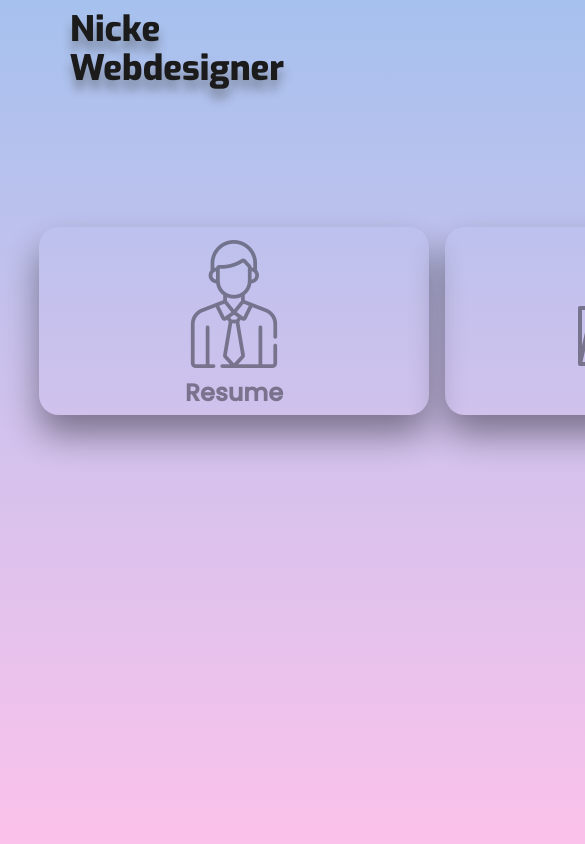
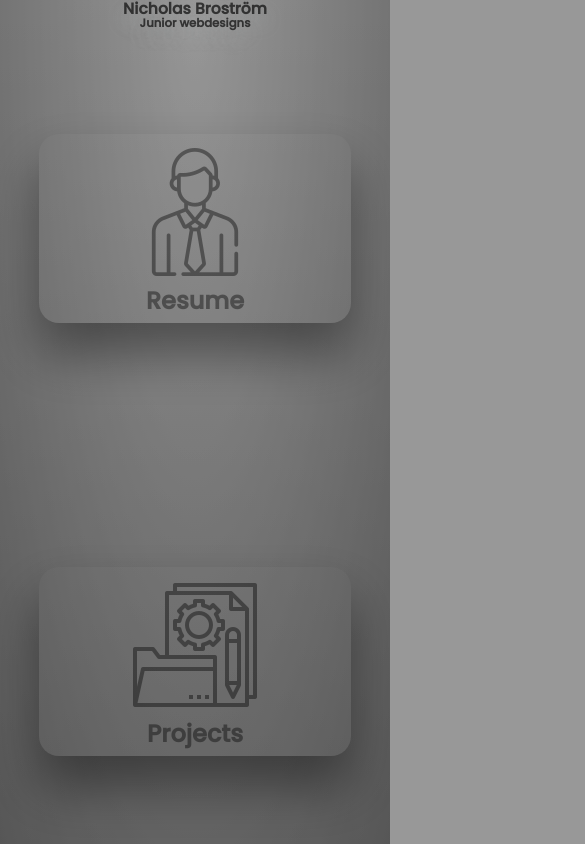
Before and after one commit to Nickztar/webbyboi, a plain HTML site: page index.html in a window 390 px wide. Shown: the top 844 px of the page, 585 px wide, since content can reach past the window. Drawn offline with Linux system fonts and the light colour scheme.

Commit message:
Responive

```diff
--- a/index.html
+++ b/index.html
@@ -11,11 +11,11 @@
 </head>
 <body>
     <header>
-        <h1 class="logo">Nicke</h1>
-        <h2 class="logowork">Webdesigner</h2>
+        <h1 class="logo">Nicholas Broström</h1>
+        <h2 class="logowork">Junior webdesigns</h2>
     </header>
     <div class="padddan"></div>
-    <main class="mains">
+    <main class="mannen">
         <div class="card1">
             <div class="face" id="cvface">
                 <img src="./images/employee.png" alt="">
--- a/style.css
+++ b/style.css
@@ -5,10 +5,10 @@
     font-family: 'Poppins', sans-serif;
 }
 header{
-    padding: 10px 0 10px 70px;
+    /*padding: 10px 0 10px 70px;*/
     line-height: 1.1;
     display: grid;
-    grid-template-columns: 20vw 1fr 1fr;
+    grid-template-columns: 1fr 2fr 1fr;
     grid-template-rows: 1fr 1fr;
     grid-template-areas:
     "header1 none1 none2"
@@ -16,42 +16,50 @@ header{
     max-height: 10vh;
 }
 header .logo, .logowork{
-    font-size: 35px;
-    font-family: 'Exo', sans-serif;
-    font-weight: 800;
+    font-size: 4vw;
+    font-weight: 700;
     color: #1b1b1b;
     font-weight: 500 bold;
-    text-shadow: 0px 10px 10px #47494973;
-    text-align: left;
+    text-shadow: 0px 10px 20px #c5cccc86;
+    text-align: center;
+    opacity: 0.8;
+}
+header .logowork{
+    font-size: 3vw;
 }
 body{
+    background: #000;
     background-image: linear-gradient(to top, #fbc2eb 0%, #a6c1ee 100%);
-
+    background: linear-gradient(to bottom, rgba(255,255,255,0.15) 0%, rgba(0,0,0,0.15) 100%), radial-gradient(at top center, rgba(255,255,255,0.40) 0%, rgba(0,0,0,0.40) 120%) #989898;
+    background-blend-mode: multiply,multiply;
 }
 main {
     overflow: visible;
-    padding-top: 15vh;
+    padding-top: 10vh;
     width: 80vw;
     height: 90vh;
     margin: auto;
     display: grid;
     grid-template-columns: 1fr 1fr 1fr;
-    grid-template-rows: 1fr 1fr 1fr;
+    grid-template-rows: 1fr 1fr;
     grid-template-areas:
     "face1 face2 face3"
     "back1 back2 back3";
     grid-column-gap: 4vw;
 }
 .back{
+    display: grid;
+    grid-template-rows: auto;
+    justify-items: center;
     border-radius: 20px;
     position: relative;
-    width: 390px;
-    height: 190px;
+    min-width: 20vw;
+    min-height: 18vh;
     color:#37474f;
     transform: translateY(-100px);
     background-color:#e5ffff;
     box-shadow: 0 20px 50px rgba(0, 0, 0, 0.8);
-    font-size: 17px;
+    font-size: auto;
     opacity: 0;
     font-weight: 500;
     z-index: 0;
@@ -62,13 +70,14 @@ main {
     position: relative;
     transition: 0.3s ease-in;
     background-color: transparent;
-    max-width: 390px;
-    max-height: 190px;
+    min-width: 20vw;
+    min-height: 18vh;
     padding: 5px;
     align-items: center;
     text-align: center;
     transform: translateY(100px);
-    box-shadow: 0 20px 35px rgba(0, 0, 0, 1);
+    box-shadow: 0 20px 50px rgba(233, 225, 225, 0.8);
+    box-shadow: 0 30px 50px rgba(0, 0, 0, 1);
     z-index: 1;
     opacity: 0.4;
 }
@@ -77,7 +86,7 @@ main {
     transform: translateY(0);
     background-color: #d81b60;
     border-radius: 20px 20px 0 0;
-    box-shadow: 0 20px 50px rgba(0, 0, 0, 0.4);
+    box-shadow: 0 20px 50px rgba(0, 0, 0, 0.3);
 }
 .card1:hover .back, .card2:hover .back, .card3:hover .back{
     transform: translateY(-2vh);
@@ -88,8 +97,8 @@ main {
     padding-top: 1vh;
 }
 .face img .facetext{
-
     background-color: transparent;
+    opacity: 0.6;
 }
 .back p{
     margin: 2vh 0 2vh 0;
@@ -97,37 +106,77 @@ main {
     padding: 2vh 2vh 0 2vh;
 }
 .back a{
-    font-weight: 500 bold;
-    color: #d81b60;
+    border-radius: 10px;
+    position: relative;
+    font-weight: 500;
+    color: #e5ffff;
+    background: #1b1b1b;
     text-decoration: none;
-    border: 1px solid rgba(0, 0, 0, 0.2);
-    border-radius: 20px;
+    border: 2px solid #000;
     margin: 2vh;
-    padding: 7px;
-    background: rgba(0, 0, 0, 0.3);
+    padding: 3px 5px;
 }
 .back a:hover{
+    font-weight: 500;
     transition: 0.5s ease;
-    color: #e5ffff;
-    background: rgba(216,27,96,1);
+    color: #000;
+    background: #d81b60;
 }
-@media screen and (max-width: 1620px){
-    .mains{
-        padding-top: 5vh;
-        grid-template-columns: 1fr 1fr 1fr;
-        grid-template-rows: 1fr 1fr 1fr 1fr;
+@media screen and (max-width: 850px){
+    main{
+        padding-top: 02vh;
+    }
+
+}
+@media screen and (max-width: 740px){
+    body{
+        background-attachment: fixed;
+    }
+    main{
+        padding-top: 0vh;
+        grid-template-columns: 1fr 1fr 1fr 1fr;
         grid-template-areas:
-        "face1 none face2"
-        "back1 none back2"
-        "none face3 none"
-        "none back3 none";
+        "card1 card1 card2 card2"
+        ". card3 card3 .";
+    }
+    .card1{
+        grid-area: card1;
+    }
+    .card2{
+        grid-area: card2;
+    }
+    .card3{
+        grid-area: card3;
+    }
+}
+@media screen and (max-width: 450px){
+    body{
+        background-attachment: fixed;
+    }
+    main{
+        padding-top: 0vh;
+        grid-template-columns: 1fr;
+        grid-template-rows: 1fr 1fr 1fr;
+        grid-template-areas:
+        "card1"
+        "card2"
+        "card3";
+    }
+    .card1{
+        grid-area: card1;
+    }
+    .card2{
+        grid-area: card2;
+    }
+    .card3{
+        grid-area: card3;
     }
 }
 .logo{
-    grid-area: header1;
+    grid-area: none1;
 }
 .logowork{
-    grid-area: header2;
+    grid-area: none3;
 }
 #cvface{
     grid-area: face1;
```
